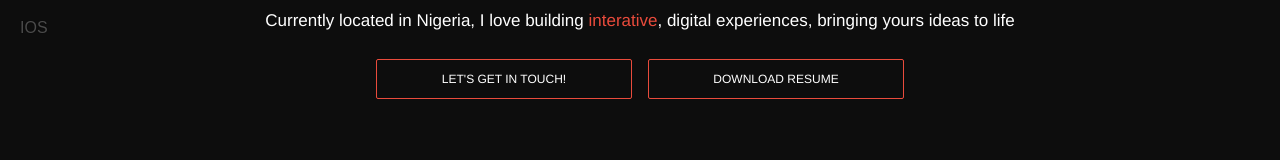
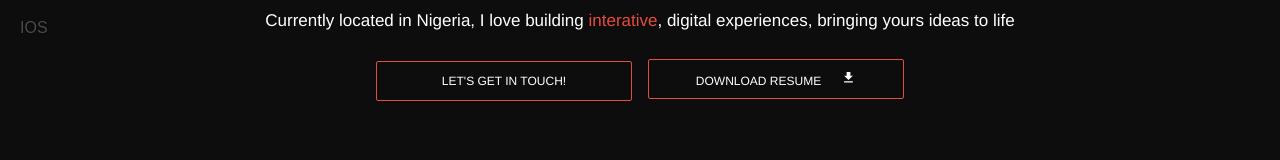
Before and after one commit to justolusegun/olusegunPortfolio, a React (Create React App) app: page / in a window 1280 px wide. Shown: the part 383-543 px from the top of the page. Built offline with nearby package versions, Linux system fonts and the light colour scheme.

Commit message:
Button func added

```diff
--- a/src/Pages/Home.jsx
+++ b/src/Pages/Home.jsx
@@ -2,6 +2,7 @@ import React from 'react'
 import styled from 'styled-components'
 import About from './About';
 import Footer from '../Components/Footer';
+import DownloadIcon from '@mui/icons-material/Download';
 
 
 const Home = () => {
@@ -12,8 +13,8 @@ const Home = () => {
       <Hello>Front End and Application Developer</Hello>
       <Where>Currently located in Nigeria, I love building <Color>interative</Color>, digital experiences, bringing yours ideas to life </Where>
       <ButtonGroup>
-        <LeftButton><a href="#">Let's get in touch!</a></LeftButton>
-        <RightButton><a href="#">Download Resume</a></RightButton>
+        <LeftButton><a href="mailto:ainayoungg@gmail.com" target="_blank" >Let's get in touch!</a></LeftButton>
+        <RightButton><a href="./assets/OlusegunAina.pdf" download >Download Resume<DownloadIcon style={{marginLeft: "20px", height:"15px", width:"15px"}} /></a></RightButton>
     </ButtonGroup>
     <About/>
 
```
Also changed, not shown: src/index.css (+2 -0 lines), 1 other file (tests, documents, lock files or other folders).
